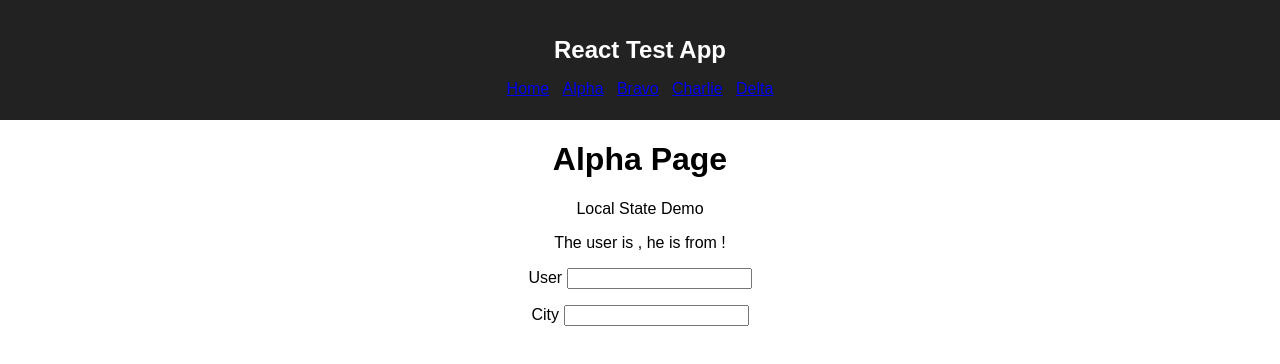
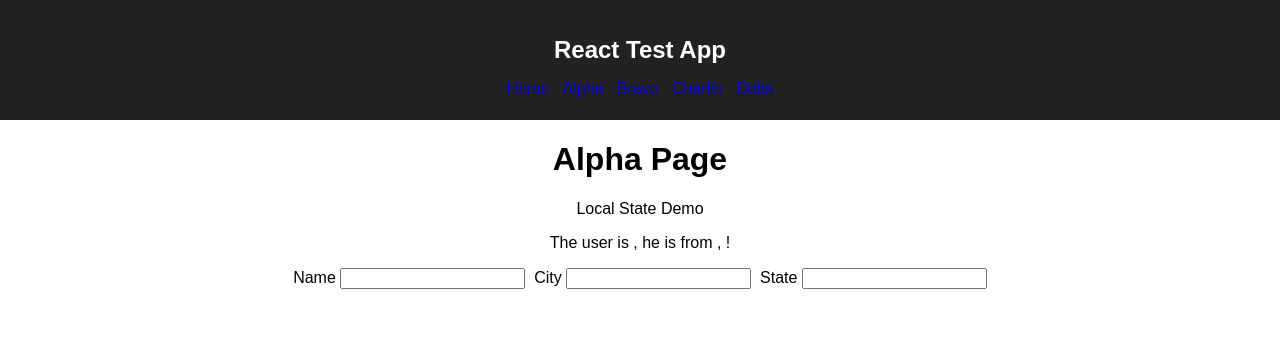
Before and after one commit to Arkmer/1-react-basic, a React (Create React App) app: page /alpha in a window 1280 px wide. Shown: the top 364 px of the page. Built offline with nearby package versions, Linux system fonts and the light colour scheme.

Commit message:
small formatting and clean up to end currying lesson

```diff
--- a/src/components/Alpha/Alpha.js
+++ b/src/components/Alpha/Alpha.js
@@ -8,13 +8,14 @@ class Alpha extends Component {
 
       this.state = {
         user: {
-          name: '',
-          city: '',
         }
       }
     }
 
     handleChangeFor = (propertyName) => (event) => {
+      // this.state.user.name = this['state']['user']['name']
+      // They run exactly the same way in JavaScript
+      // You can run multiple levels of currying this way
       this.setState({
         user: {
           ...this.state.user,
@@ -29,13 +30,12 @@ class Alpha extends Component {
             <h1>Alpha Page</h1>
             <p>Local State Demo</p>
             <p>
-              The user is { this.state.user.name }, he is from { this.state.user.city }!
+              The user is { this.state.user.name }, he is from { this.state.user.city }, { this.state.user.state }!
             </p>
             <p>
-              User <input onChange={this.handleChangeFor('name')} />
-            </p>
-            <p>
-              City <input onChange={this.handleChangeFor('city')} />
+              Name <input onChange={this.handleChangeFor('name')} />&nbsp;
+              City <input onChange={this.handleChangeFor('city')} />&nbsp;
+              State <input onChange={this.handleChangeFor('state')} />
             </p>
         </div>
     );
```
